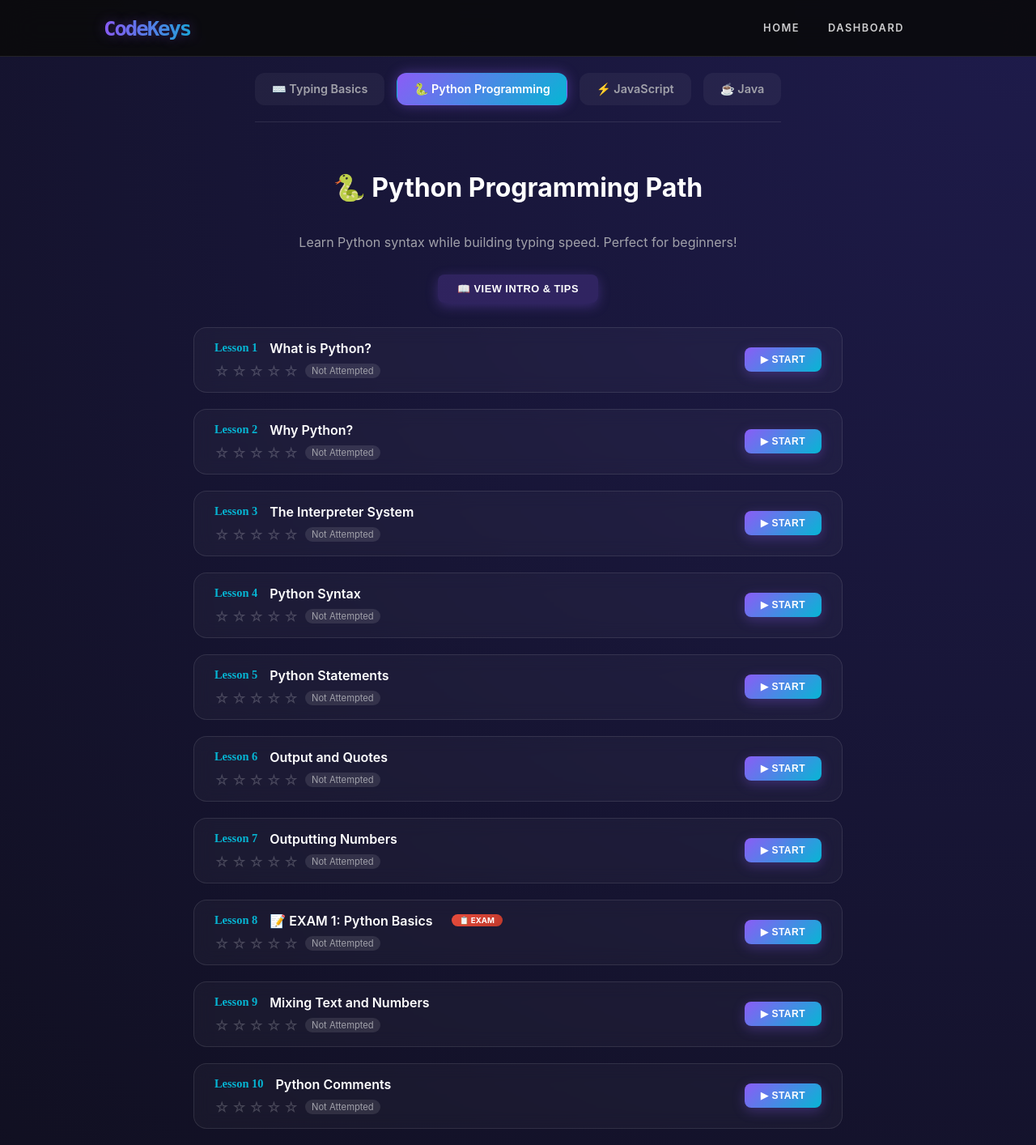
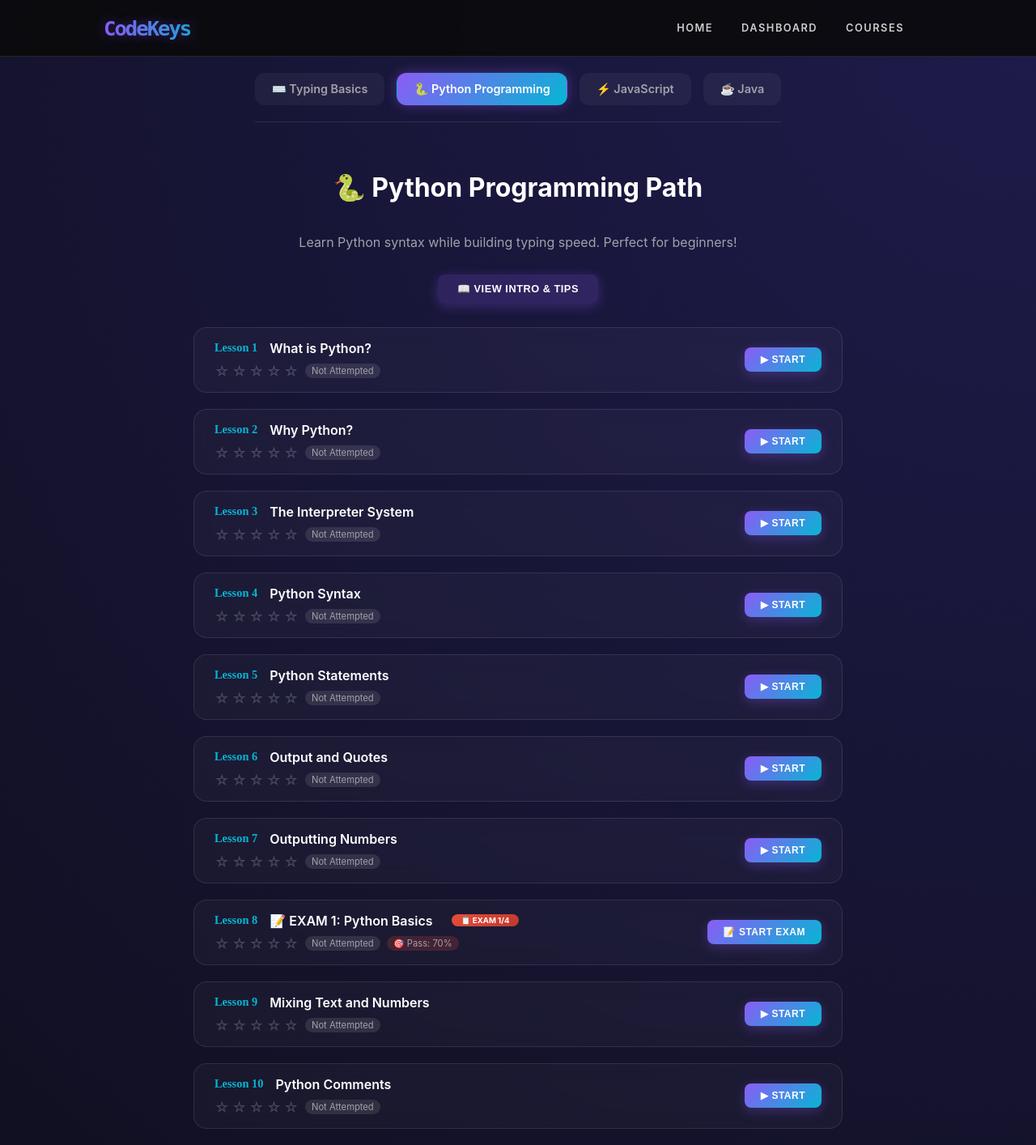
Before and after one commit to khadijah-mahrous/CodeKeys, a Flask app: page /courses/python in a window 1280 px wide. Shown: the top 1414 px of the page at 81% size. Run offline with Flask 3, Linux system fonts and the light colour scheme.

Commit message:
Refactor course template and improve button logic

```diff
--- a/templates/courses.html
+++ b/templates/courses.html
@@ -193,6 +193,8 @@
     <div class="nav-links">
         <a href="/">Home</a>
         <a href="/dashboard">Dashboard</a>
+        <a href="/courses/python">Courses</a>
+
         <div id="auth-section"></div>
     </div>
 </nav>
@@ -240,36 +242,37 @@
                     <span class="lesson-number">Lesson {{ lesson.id }}</span>
                     <span class="lesson-name">{{ lesson.title }}</span>
                     {% if lesson.is_exam %}
-        <span style="background: linear-gradient(135deg, #e74c3c, #c0392b); padding: 2px 10px; border-radius: 20px; font-size: 0.6rem; font-weight: bold; margin-left: 8px;">📋 EXAM</span>
+                        <span style="background: linear-gradient(135deg, #e74c3c, #c0392b); padding: 2px 12px; border-radius: 20px; font-size: 0.6rem; font-weight: bold; margin-left: 8px;">
+                            📋 EXAM {{ lesson.exam_number }}/4
+                        </span>
                     {% endif %}
                 </div>
 
                 <!-- Star Rating Display -->
-                {% if best_score > 0 %}
                 <div class="stars-container">
                     <div class="stars">
                         {% for i in range(1, 6) %}
                             {% if stars >= i %}
                                 <span class="star filled">★</span>
-                            {% elif stars >= i - 0.5 %}
+                            {% elif stars > i - 0.5 %}
                                 <span class="star half">★</span>
                             {% else %}
                                 <span class="star empty">☆</span>
                             {% endif %}
                         {% endfor %}
                     </div>
+                    {% if best_score > 0 %}
                         <span class="accuracy-badge">{{ best_score }}%</span>
+                    {% else %}
+                        <span class="accuracy-badge">Not Attempted</span>
+                    {% endif %}
+
+                    {% if lesson.is_exam and lesson.pass_score %}
+                        <span class="accuracy-badge" style="background: rgba(231,76,60,0.2);">
+                            🎯 Pass: {{ lesson.pass_score }}%
+                        </span>
+                    {% endif %}
                 </div>
-                {% else %}
-                <div class="stars-container">
-                    <div class="stars">
-                        {% for i in range(1, 6) %}
-                            <span class="star empty">☆</span>
-                        {% endfor %}
-                    </div>
-                    <span class="accuracy-badge">Not Attempted</span>
-                </div>
-                {% endif %}
             </div>
 
             <div class="button-group">
@@ -278,14 +281,16 @@
                 {% else %}
                     {% set required_pass = lesson.pass_score if lesson.is_exam else 70 %}
                     {% if best_score == 0 %}
-            <button onclick="startLesson('{{ lang }}', {{ lesson.id }}, false)" class="btn-start">▶ Start</button>
+                        <button onclick="startLesson('{{ lang }}', {{ lesson.id }}, false)" class="btn-start">
+                            {% if lesson.is_exam %}📝 Start Exam{% else %}▶ Start{% endif %}
+                        </button>
                     {% elif best_score < required_pass %}
                         <button onclick="startLesson('{{ lang }}', {{ lesson.id }}, true)" class="btn-retry">
                             {% if lesson.is_exam %}📋 Retry Exam{% else %}🔄 Retry{% endif %}
                         </button>
                     {% else %}
                         <button onclick="startLesson('{{ lang }}', {{ lesson.id }}, false)" class="btn-start">
-                {% if lesson.is_exam %}✅ View Exam{% else %}▶ Continue{% endif %}
+                            {% if lesson.is_exam %}✅ View Exam{% else %}▶ Review{% endif %}
                         </button>
                     {% endif %}
                 {% endif %}
@@ -300,7 +305,6 @@ function startLesson(language, lessonId, isRetry = false) {
         .then(res => res.json())
         .then(data => {
             if (data.logged_in) {
-                // Show intro only for lesson 1 when not a retry
                 if (lessonId === 1 && !isRetry) {
                     sessionStorage.setItem('pendingLesson', JSON.stringify({
                         language: language,
@@ -333,7 +337,6 @@ function startLesson(language, lessonId, isRetry = false) {
             });
     }
 
-    // Check authentication status on page load
     fetch('/check_auth')
         .then(res => res.json())
         .then(data => {
@@ -350,10 +353,8 @@ function startLesson(language, lessonId, isRetry = false) {
             }
         });
     function viewIntro(language) {
-    // Add manual=true to always show intro even if skip flag is set
         window.location.href = `/intro/${language}?manual=true`;
     }
-
 </script>
 </body>
 </html>
```
Lines whose indentation alone changed are shown as unchanged.
